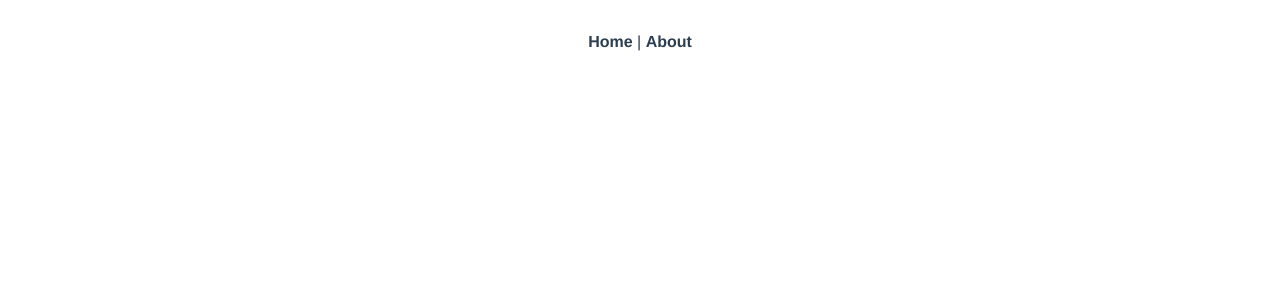
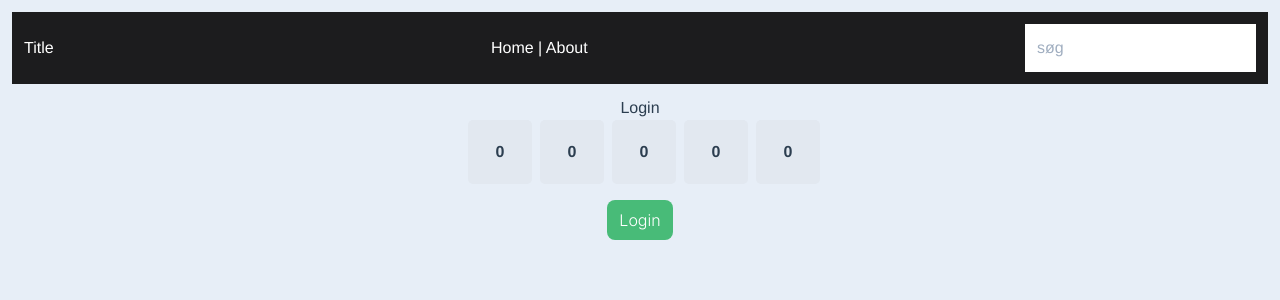
Before and after one commit to TobiasBms/Bachelor_frontend, a Vue app: page /login in a window 1280 px wide. Shown: the top 300 px of the page. Built offline with nearby package versions, Linux system fonts and the light colour scheme.

Commit message:
restaurant view and restaurants view

```diff
--- a/src/App.vue
+++ b/src/App.vue
@@ -1,14 +1,32 @@
 <template>
   <div id="app">
-    <div id="nav">
-      <router-link to="/">Home</router-link> |
-      <router-link to="/about">About</router-link>
-    </div>
+    <BaseHeader>
+      <template v-slot:navItems>
+        <nav>
+          <router-link to="/">Home</router-link> |
+          <router-link to="/about">About</router-link>
+        </nav>
+      </template>
+    </BaseHeader>
+
     <router-view />
   </div>
 </template>
 
+<script>
+import BaseHeader from './components/BaseHeader.vue'
+
+export default {
+  components: {
+    BaseHeader,
+  },
+}
+</script>
+
 <style>
+body{
+  background: #E7EEF7;
+}
 #app {
   font-family: Avenir, Helvetica, Arial, sans-serif;
   -webkit-font-smoothing: antialiased;
--- a/src/components/BaseAccordion.vue
+++ b/src/components/BaseAccordion.vue
@@ -1,17 +1,32 @@
 <template>
   <details>
-    <summary>{{ summary }}</summary>
+    <summary>
+      <div class="flex items-center">
+      <div id="border">
+        {{summary.charAt(0)}}
+      </div>
+      <h2 class="pl-3">
+        {{ summary }}
+      </h2>
+      </div>
+      <p v-if="caption" class="caption">
+        {{ caption }}
+      </p>
+    </summary>
     <slot name="product"></slot>
   </details>
 </template>
 
 <script>
 export default {
-  name: 'BaseAccordion',
+  name: "BaseAccordion",
   props: {
     summary: {
       type: String,
-      default: 'default summary',
+      default: "default summary",
+    },
+    caption: {
+      type: String,
     },
   },
 }
@@ -20,15 +35,29 @@ export default {
 <style>
 details {
   cursor: pointer;
-  @apply bg-gray-300;
+  @apply bg-white
 }
+
+details h2{
+  @apply text-lg font-bold subpixel-antialiased;
+}
+
+#border{
+  align-items: center;
+  width: 40px;
+  height: 40px;
+  border-radius: 50%;
+  color: #FFF;
+  @apply flex justify-center bg-green-500 font-bold;
+}
+
 summary {
   position: relative;
   @apply p-5;
 }
 
 details summary::after {
-  content:"🡒";
+  content: "🡒";
   top: 50%;
   transform: translateY(calc(-50% - 10px));
   position: absolute;
@@ -37,7 +66,7 @@ details summary::after {
   height: 10px;
 }
 
-details slot{
+details slot {
   @apply p-5;
 }
 
@@ -45,5 +74,11 @@ details[open] summary::after {
   content: "🡑";
 }
 
-summary::-webkit-details-marker {display: none; }
+summary::-webkit-details-marker {
+  display: none;
+}
+
+.caption{
+  @apply text-sm;
+}
 </style>
--- a/src/components/BaseButton.vue
+++ b/src/components/BaseButton.vue
@@ -1,6 +1,7 @@
 <template>
   <button
     class="btn"
+    @click="onClick"
     :class="{
       'btn-gray': disabled,
       'btn-green': !negative,
--- a/src/components/BaseHeader.vue
+++ b/src/components/BaseHeader.vue
@@ -3,10 +3,12 @@
     <section>
       <h1>{{ title }}</h1>
     </section>
+    <slot name="navItems"></slot>
     <section id="search">
       <label for="search"
         ><input v-model="message" placeholder="søg" type="text" name="search" />
       </label>
+
       <div :class="classObject">
         <section id="dropdown">
           {{ message }}
@@ -39,6 +41,8 @@ export default {
         this.$store.commit('updateMessage', value)
       },
     },
+  },
+  watch: {
     classObject: function() {
       return {
         active: this.message.length
--- /dev/null
+++ b/src/components/BaseList.vue
@@ -0,0 +1,17 @@
+<template>
+  <section id="list">
+    <slot name="list"></slot>
+  </section>
+</template>
+
+<script>
+export default {
+  name: 'BaseList',
+}
+</script>
+
+<style scoped>
+#list {
+  @apply flex justify-between p-3;
+}
+</style>
--- a/src/router/index.js
+++ b/src/router/index.js
@@ -1,15 +1,22 @@
 import Vue from 'vue'
 import VueRouter from 'vue-router'
-import Home from '../views/Home.vue'
+import Restaurants from '../views/Restaurants.vue'
+import Restaurant from '../views/Restaurant.vue'
 
 Vue.use(VueRouter)
 
 const routes = [
   {
     path: '/',
-    name: 'Home',
-    component: Home,
+    name: 'Restauranter',
+    component: Restaurants,
   },
+  {
+    path: '/restaurant/:id',
+    name: 'Restaurant',
+    component: Restaurant,
+  },
+
   {
     path: '/about',
     name: 'About',
@@ -18,6 +25,15 @@ const routes = [
     // which is lazy-loaded when the route is visited.
     component: () =>
       import(/* webpackChunkName: "about" */ '../views/About.vue'),
+  },
+  {
+    path: '/login',
+    name: 'Login',
+    // route level code-splitting
+    // this generates a separate chunk (about.[hash].js) for this route
+    // which is lazy-loaded when the route is visited.
+    component: () =>
+      import(/* webpackChunkName: "about" */ '../views/Login.vue'),
   },
 ]
 
--- a/src/store/index.js
+++ b/src/store/index.js
@@ -5,16 +5,28 @@ Vue.use(Vuex)
 
 export default new Vuex.Store({
   state: {
-    message: 'test',
+    restaurants: [],
+    restaurant: [],
   },
   mutations: {
-    updateMessage(state, message) {
-      state.message = message
+    setRestaurants(state, data) {
+      state.restaurants = data
+    },
+    setRestaurant(state, data) {
+      state.restaurant = data
     },
   },
+  getters: {},
   actions: {
-    dispense(context) {
-      return context.commit('dispense')
+    async fetchRestaurant(context) {
+      const response = await fetch('http://localhost:3002/api/restaurant')
+      const data = await response.json()
+      context.commit('setRestaurants', data)
+    },
+    async fetchSingleRestaurant(context, id) {
+      const response = await fetch(`http://localhost:3002/api/restaurant/${id}`)
+      const data = await response.json()
+      context.commit('setRestaurant', data)
     },
   },
   modules: {},
--- a/src/views/Home.vue
+++ b/src/views/Home.vue
@@ -1,17 +1,30 @@
 <template>
-  <div class="home">
-    <BaseButton msg="Welcome to Your Vue.js App" />
-  </div>
+  <main id="Restaurant">
+    <header>
+      <h1>Restaurant</h1>
+      <span> Ågade 1A, 5270 Odense N </span>
+    </header>
+    <section>
+      <BaseButton label="vis menu" />
+      <BaseList>
+        <template #list>
+          <h2>kontakt</h2>
+        </template>
+      </BaseList>
+    </section>
+  </main>
 </template>
 
 <script>
 // @ is an alias to /src
 import BaseButton from '@/components/BaseButton.vue'
-
+import BaseList from '@/components/BaseList'
 export default {
   name: 'Home',
   components: {
     BaseButton,
+    BaseList,
   },
+  methods: {},
 }
 </script>
--- /dev/null
+++ b/src/views/Login.vue
@@ -0,0 +1,84 @@
+<template>
+  <main>
+    <div>
+      Login
+    </div>
+    {{ errorMessage }}
+    <form @submit.prevent="checkCredentials">
+      <section id="numbers">
+        <label>
+          <input
+            v-for="(num, index) in nums"
+            :key="index"
+            v-model.number="num.value"
+            type="number"
+            name="char"
+            @input="checkChar(index)"
+          />
+        </label>
+      </section>
+      <BaseButton type="submit" label="Login" />
+    </form>
+  </main>
+</template>
+
+<script>
+import BaseButton from '@/components/BaseButton'
+
+export default {
+  name: 'Login',
+  components: {
+    BaseButton,
+  },
+  data() {
+    return {
+      url: 'https://jsonplaceholder.typicode.com/todos/1',
+      nums: [
+        { value: 0 },
+        { value: 0 },
+        { value: 0 },
+        { value: 0 },
+        { value: 0 },
+      ],
+      errorMessage: '',
+    }
+  },
+  computed: {
+    user: {
+      get() {
+        return this.$store.state.users
+      },
+    },
+  },
+  methods: {
+    checkChar(index) {
+      const { value } = event.target
+      this.nums[index].value = value.split('')[0]
+    },
+    checkCredentials() {
+      this.$store.dispatch('fetchUsers')
+    },
+  },
+}
+</script>
+
+<style scoped>
+#numbers {
+  @apply flex justify-center mb-4;
+  align-items: center;
+}
+#numbers input {
+  @apply bg-gray-300 p-2 ml-2;
+  width: 4rem;
+  height: 4rem;
+  text-align: center;
+  border-radius: 5px;
+  font-weight: bold;
+}
+
+input::-webkit-outer-spin-button,
+input::-webkit-inner-spin-button {
+  -webkit-appearance: none;
+  margin: 0;
+}
+</style>
--- /dev/null
+++ b/src/views/Restaurant.vue
@@ -0,0 +1,29 @@
+<template>
+  <div v-if="restaurant">
+    <h1>{{ restaurant.name }}</h1>
+    <caption>
+      {{restaurant.description}}
+    </caption>
+  </div>
+</template>
+
+<script>
+
+export default {
+  name: 'Restaurant',
+  computed: {
+    restaurant: function() {
+      return this.$store.state.restaurant
+    },
+  },
+  created() {
+    const id = this.$route.params.id
+    this.$store.dispatch('fetchSingleRestaurant', id)
+
+  },
+}
+</script>
+
+<style scoped>
+
+</style>
--- /dev/null
+++ b/src/views/Restaurants.vue
@@ -0,0 +1,71 @@
+<template>
+  <main>
+    <div v-if="restaurants.length">
+      <BaseList v-for="restaurant in restaurants" :key="restaurant.id">
+        <template #list>
+          <BaseAccordion
+            :summary="restaurant.name"
+            :caption="restaurant.description"
+          >
+            <template #product>
+              <div class="listItem">
+                <div>
+                  <h2>Addresse: {{ restaurant.address }}</h2>
+                </div>
+                <div>
+                  <p>{{ restaurant.description }}</p>
+                </div>
+                <BaseButton label=" Vælg restaurant" :on-click="(e) => handleRoute(restaurant.id)" />
+              </div>
+            </template>
+          </BaseAccordion>
+        </template>
+      </BaseList>
+    </div>
+  </main>
+</template>
+
+<script>
+import BaseList from '@/components/BaseList'
+import BaseAccordion from '@/components/BaseAccordion'
+import BaseButton from '@/components/BaseButton'
+import router from '@/router'
+
+export default {
+  name: 'Restaurants',
+  components: {
+    BaseButton,
+    BaseList,
+    BaseAccordion,
+  },
+  computed: {
+    restaurants: function() {
+      return this.$store.state.restaurants
+    },
+  },
+  created() {
+    this.$store.dispatch('fetchRestaurant')
+  },
+  methods: {
+    handleRoute(id) {
+      router.push({ name: 'Restaurant', params: { id: id } })
+    },
+  },
+}
+</script>
+
+<style scoped>
+.listItem {
+  @apply p-3 flex flex-col items-start;
+}
+
+details {
+  @apply rounded-md;
+  text-align: left;
+  width: 100%;
+}
+
+.listItem h2 {
+  @apply font-bold;
+}
+</style>
```
Also changed, not shown: 1 other file (tests, documents, lock files or other folders).
